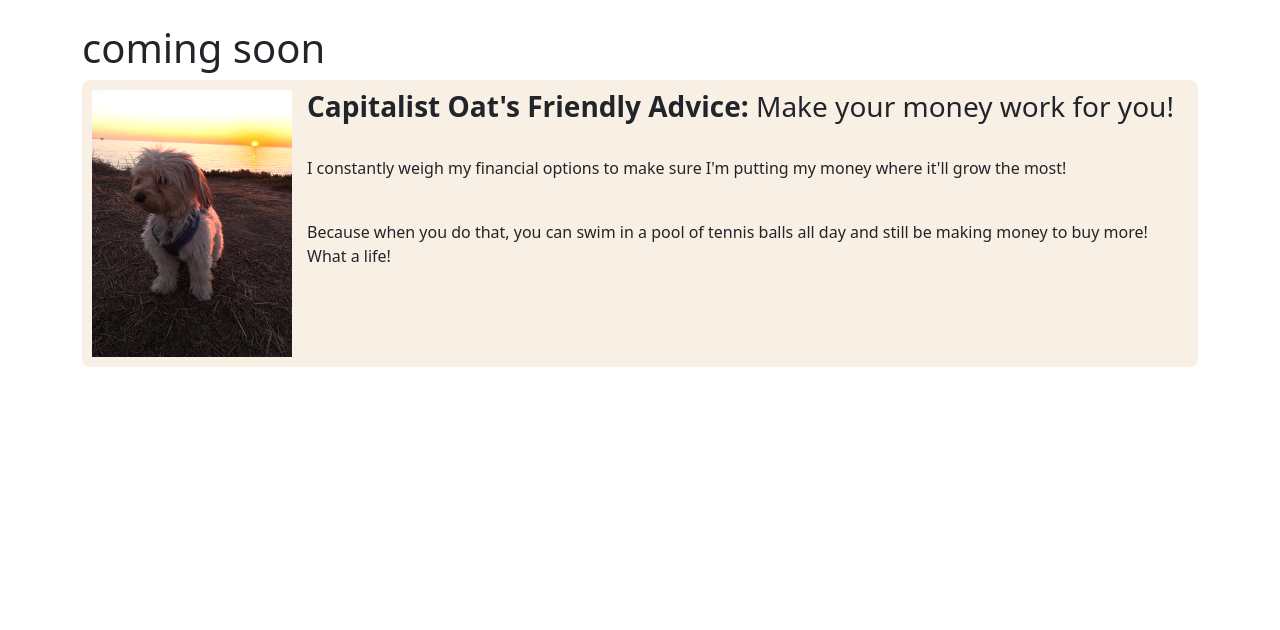
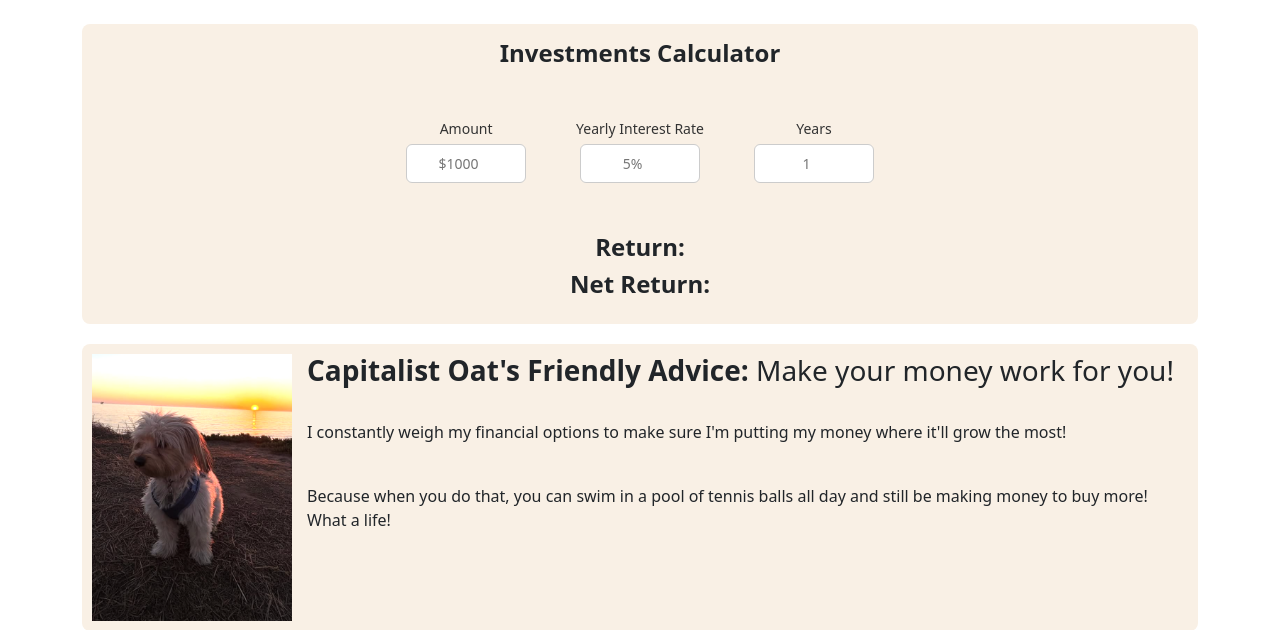
Before and after one commit to AbieSafdie171/OatFinanceApp, a Flask app: page /investments_calculator in a window 1280 px wide. Shown: the part 56-686 px from the top of the page. Run offline with Flask 3, Linux system fonts and the light colour scheme; some libraries are stand-ins or nearby versions.

Commit message:
investment calculator

```diff
--- a/static/css/investments.css
+++ b/static/css/investments.css
@@ -5,6 +5,18 @@
   padding: 10px;               /* Padding inside the border */
   border-radius: 8px;          /* Optional: Slight rounding of border corners */
   width: 100%;                 /* Make sure the border spans the full width */
+  box-sizing: border-box;      /* Include padding in the element's total width */
+  margin-bottom: 20px;         /* Space below the container */
+}
+
+.oat-top {
+  display: flex;               /* Flexbox layout to align image and text horizontally */
+  align-items: flex-start;     /* Align items at the top of the container */
+  background-color: #f9f0e5;   /* Beige background color */
+  padding: 10px;               /* Padding inside the border */
+  border-radius: 8px;          /* Optional: Slight rounding of border corners */
+  width: 100%;                 /* Make sure the border spans the full width */
+  height: 300px;
   box-sizing: border-box;      /* Include padding in the element's total width */
   margin-bottom: 20px;         /* Space below the container */
 }
@@ -18,3 +30,53 @@
 .ps {
   font-size: 10px;
 }
+
+.text-content-top {
+  height: 100%;              /* ensure full height to center vertically */
+  width: 100%;
+}
+
+.text-content-top h3 {
+  text-align: center;
+  width: 100%;
+  margin-top: 5px;
+  margin-bottom: 20px;
+  font-size: 24px;
+}
+
+.text-content-top h4 {
+  text-align: center;
+  width: 100%;
+  font-size: 24px;
+}
+
+
+.investment-input-row {
+  display: flex;
+  justify-content: center;
+  margin-top: 50px;
+  margin-bottom: 50px;
+  gap: 50px;
+}
+
+.form-item {
+  display: flex;
+  flex-direction: column;
+  align-items: center;
+  justify-content: center;
+}
+
+.form-item label {
+  font-size: 14px;
+  margin-bottom: 5px;
+  color: #333;
+}
+
+.form-item input {
+  padding: 8px 12px;
+  font-size: 14px;
+  border: 1px solid #ccc;
+  border-radius: 6px;
+  width: 120px;
+  text-align: center;
+}
--- /dev/null
+++ b/static/js/investments_calculator.js
@@ -0,0 +1,55 @@
+document.addEventListener("DOMContentLoaded", function () {
+  const amountInput = document.getElementById("money");
+  const rateInput = document.getElementById("return");
+  const timeInput = document.getElementById("time");
+  const returnSpan = document.getElementById("return-value");
+  const netReturnSpan = document.getElementById("net-return-value");
+
+  const inputFields = [amountInput, rateInput, timeInput];
+
+  inputFields.forEach(input => {
+    input.addEventListener("input", calculateReturn);
+  });
+
+  function calculateReturn() {
+    const principal = parseFloat(amountInput.value);
+    const rate = parseFloat(rateInput.value);
+    const years = parseFloat(timeInput.value);
+
+    if (isNaN(principal) || isNaN(rate) || isNaN(years)) {
+      returnSpan.textContent = "";
+      netReturnSpan.textContent = "";
+      return;
+    }
+
+    let amount = principal;
+
+    if (years < 1) {
+      // Apply a single interest period at the proportional rate
+      const fractionalRate = (rate / 100) * years;
+      amount *= 1 + fractionalRate;
+    } else {
+      const wholeYears = Math.floor(years);
+      const remainder = years - wholeYears;
+
+      // Compound annually
+      for (let i = 0; i < wholeYears; i++) {
+        amount *= 1 + (rate / 100);
+      }
+
+      // Apply fractional compounding just once for the remaining partial year
+      if (remainder > 0) {
+        amount *= 1 + ((rate / 100) * remainder);
+      }
+    }
+
+    const returnVal = amount.toFixed(2);
+    const netReturnVal = (amount - principal).toFixed(2);
+
+    returnSpan.textContent = `$${returnVal}`;
+    returnSpan.style.color = "green";
+
+    netReturnSpan.textContent = `$${netReturnVal}`;
+    netReturnSpan.style.color = "green";
+  }
+});
--- a/templates/investments_calculator.html
+++ b/templates/investments_calculator.html
@@ -8,7 +8,31 @@
 
 {% block content %}
 
-    <h1>coming soon</h1>
+    <div class="oat-top">
+    <script src="{{ url_for('static', filename='js/investments_calculator.js') }}"></script>
+      <div class="text-content-top">
+        <h3><b>Investments Calculator</b></h3>
+            <form class="investment-input-row">
+              <div class="form-item">
+                <label for="money">Amount</label>
+                <input type="number" id="money" name="money" placeholder="$1000" required>
+              </div>
+
+            <div class="form-item">
+                <label for="return">Yearly Interest Rate</label>
+                <input type="number" id="return" name="return" placeholder="5%" step="0.01" required>
+              </div>
+
+              <div class="form-item">
+                <label for="time">Years</label>
+                <input type="number" id="time" name="time" placeholder="1" required>
+              </div>
+            </form>
+
+        <h4><b>Return: </b><span id="return-value"></span></h4>
+        <h4><b>Net Return: </b><span id="net-return-value"></span></h4>
+      </div>
+    </div>
 
     <div class="investment-oat">
         <img src="{{ url_for('static', filename='images/sitting_sunset.png') }}" id="investment-oat-image" class="oat-investment-specs" alt="investment Oat Explanation">
```
Lines whose indentation alone changed are shown as unchanged.
